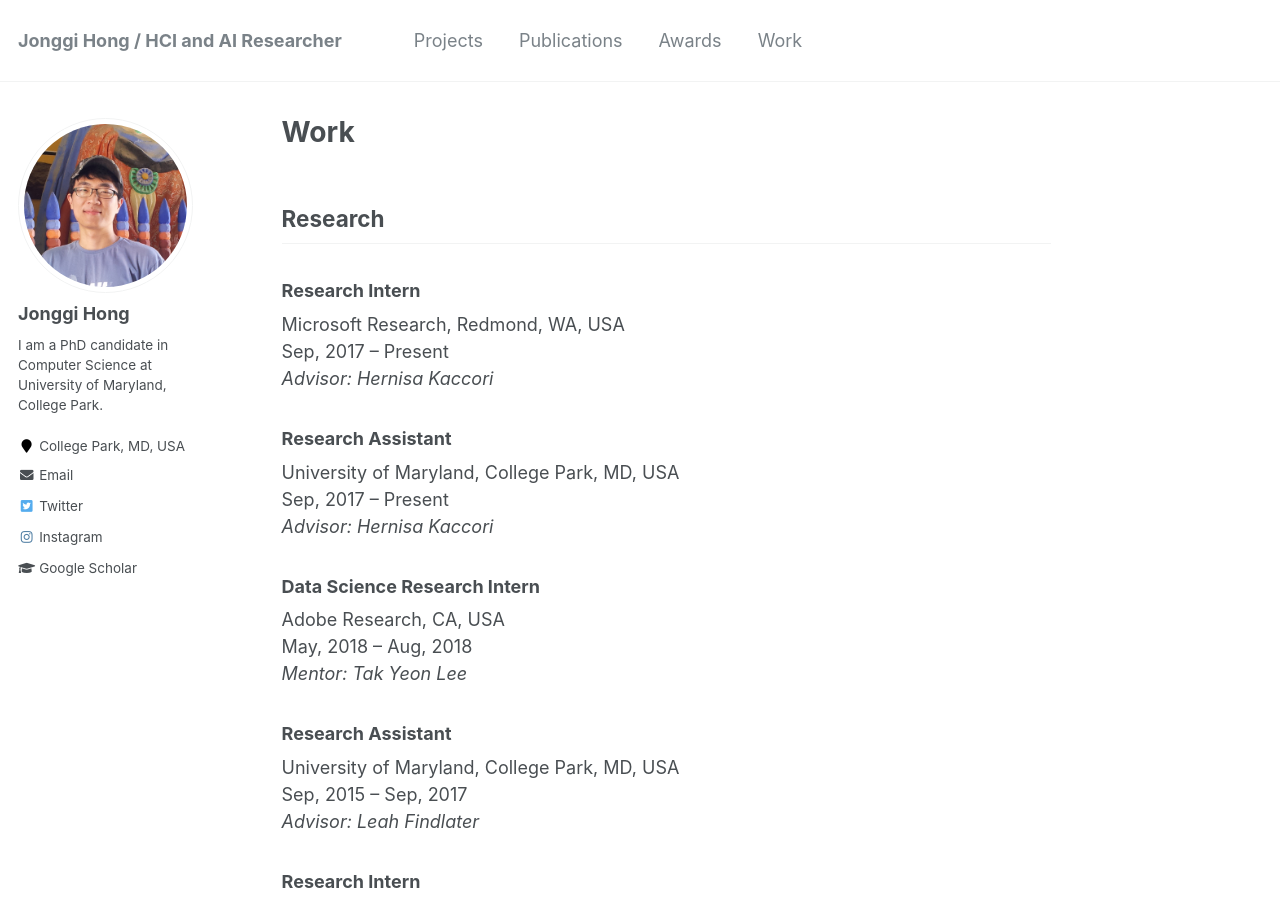
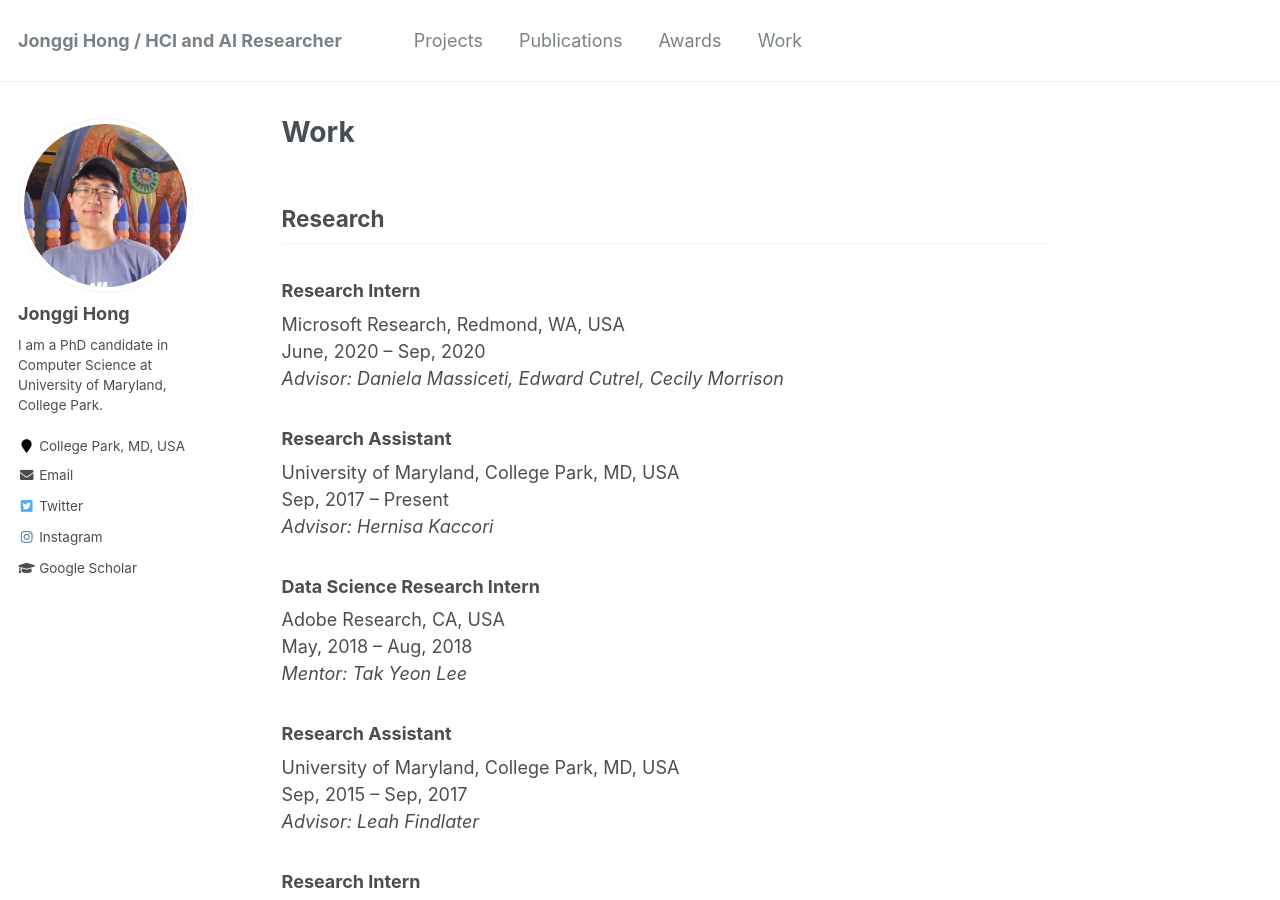
Before and after one commit to jonggi/jonggi.github.io, a Jekyll site: the page built from work.md, in a window 1280 px wide and 900 px high. Built offline with Jekyll 4.4.1, drawn with Linux system fonts in a browser that asks for light colours.

Commit message:
mm github

```diff
--- a/work.md
+++ b/work.md
@@ -13,8 +13,8 @@ classes: wide
 
 ### Research Intern
 Microsoft Research, Redmond, WA, USA<br>
-Sep, 2017 – Present<br>
-*Advisor: Hernisa Kaccori*
+June, 2020 – Sep, 2020<br>
+*Advisor: Daniela Massiceti, Edward Cutrel, Cecily Morrison*
 
 ### Research Assistant
 University of Maryland, College Park, MD, USA<br>
```
